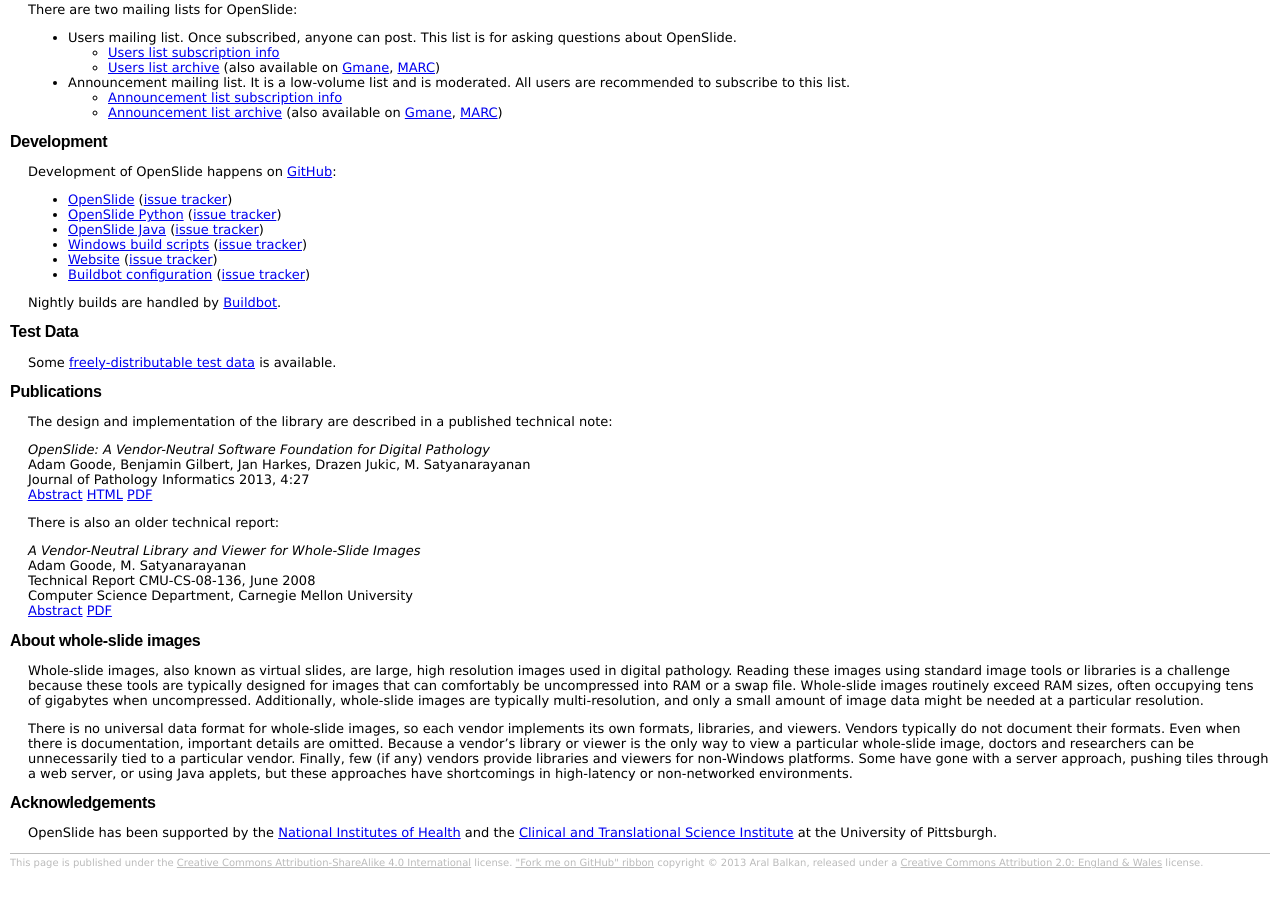
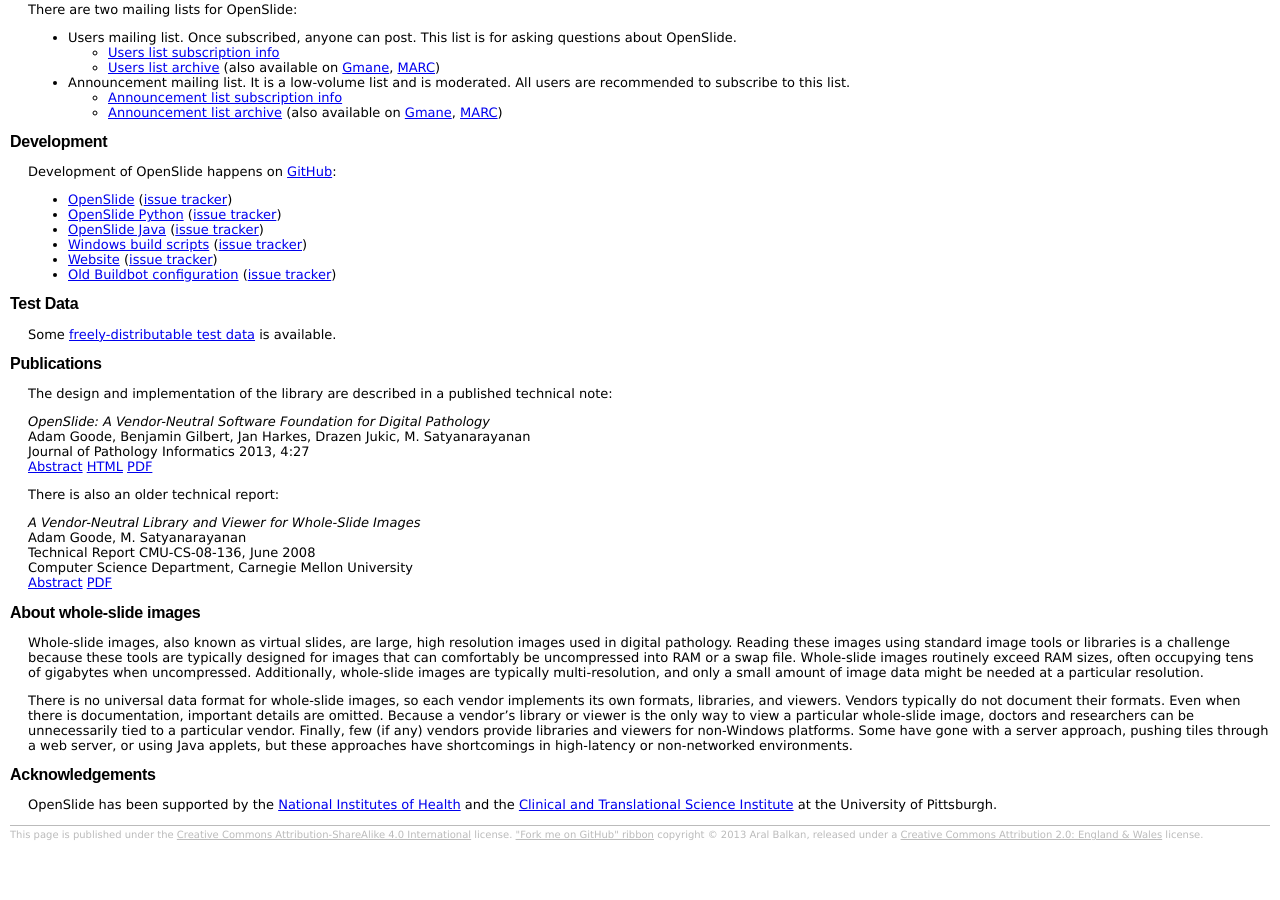
Before and after one commit to openslide/openslide.github.io, a Jekyll site: the page built from index.markdown, in a window 1280 px wide and 900 px high, scrolled down 1040 px. Built offline with Jekyll 4.4.1, drawn with Linux system fonts in a browser that asks for light colours; comment, search, counter and statistics services are not loaded; after the commit the page ends 1912 px from its top, so only the background shows below that.

Commit message:
Drop Buildbot references
The Buildbot service is ancient and unmaintained.  Drop references to it
so we can shut it down.  Rename the links to the Buildbot configuration
but leave them in place for historical reference.

```diff
--- a/_includes/links.markdown
+++ b/_includes/links.markdown
@@ -7,9 +7,7 @@
 [other-projects]: /other-projects/
 [github]: https://github.com/openslide
 [wiki]: https://github.com/openslide/openslide/wiki
-[buildbot]: https://buildbot.openslide.org/
 [testdata]: http://openslide.cs.cmu.edu/download/openslide-testdata/
-[snapshots-windows]: https://buildbot.openslide.org/snapshots/windows/
 
 [doc-debugopts]: /docs/debugopts/
 [doc-newformat]: /docs/newformat/
--- a/download/index.markdown
+++ b/download/index.markdown
@@ -32,8 +32,6 @@
 ----------------
 
 Problems with these binaries can be reported [here][winbuild-issues].
-If you're looking for the bleeding edge,
-[nightly development builds][snapshots-windows] are also available.
 
 <div class="releases">
   <table>
@@ -173,7 +171,7 @@
       <td><code>git clone https://github.com/openslide/openslide.github.com.git</code></td>
     </tr>
     <tr>
-      <th><a href="https://github.com/openslide/openslide-automation">Buildbot configuration</a></th>
+      <th><a href="https://github.com/openslide/openslide-automation">Old Buildbot configuration</a></th>
       <td><code>git clone https://github.com/openslide/openslide-automation.git</code></td>
     </tr>
   </tbody>
--- a/index.markdown
+++ b/index.markdown
@@ -128,9 +128,7 @@
  * [OpenSlide Java][java-github] ([issue tracker][java-issues])
  * [Windows build scripts][winbuild-github] ([issue tracker][winbuild-issues])
  * [Website][site-github] ([issue tracker][site-issues])
- * [Buildbot configuration][automation-github] ([issue tracker][automation-issues])
-
-Nightly builds are handled by [Buildbot][buildbot].
+ * [Old Buildbot configuration][automation-github] ([issue tracker][automation-issues])
 
 
 Test Data
```
Also changed, not shown: docs/windows/index.md (+0 -1 lines).
